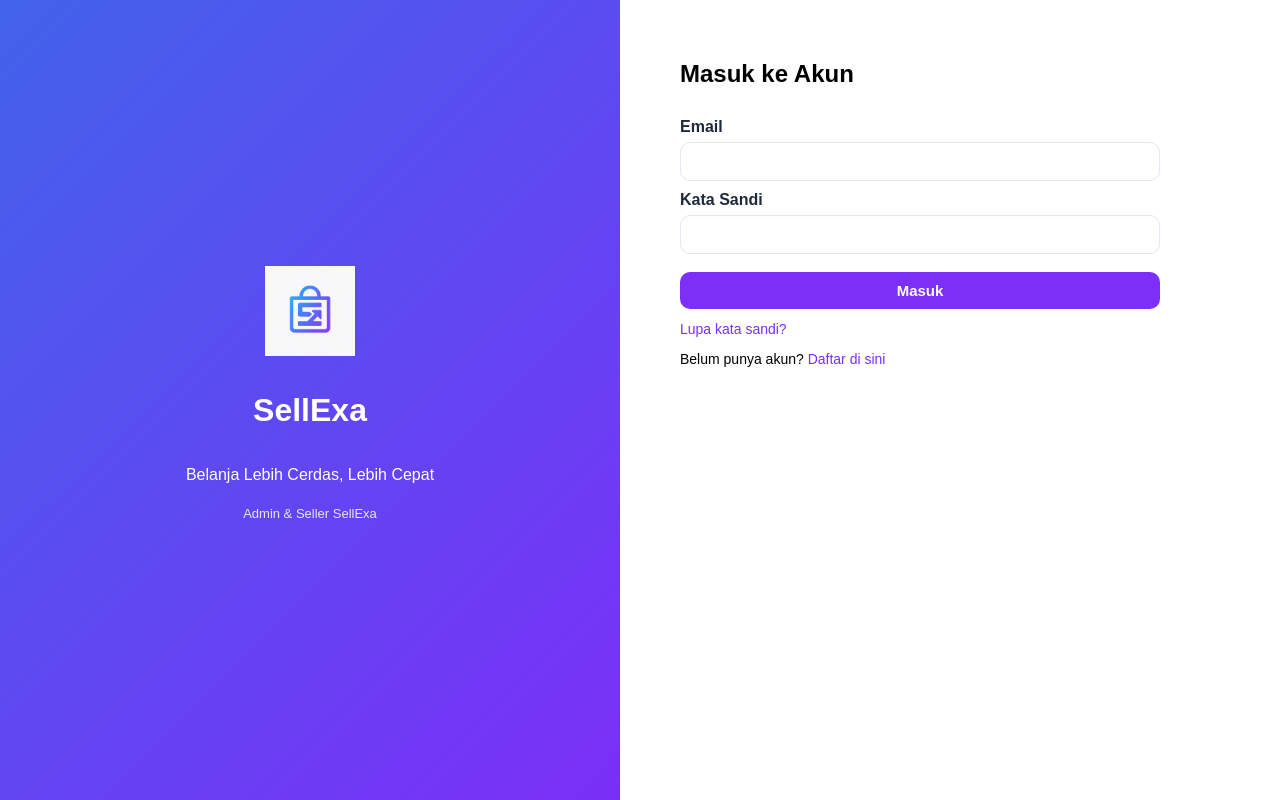
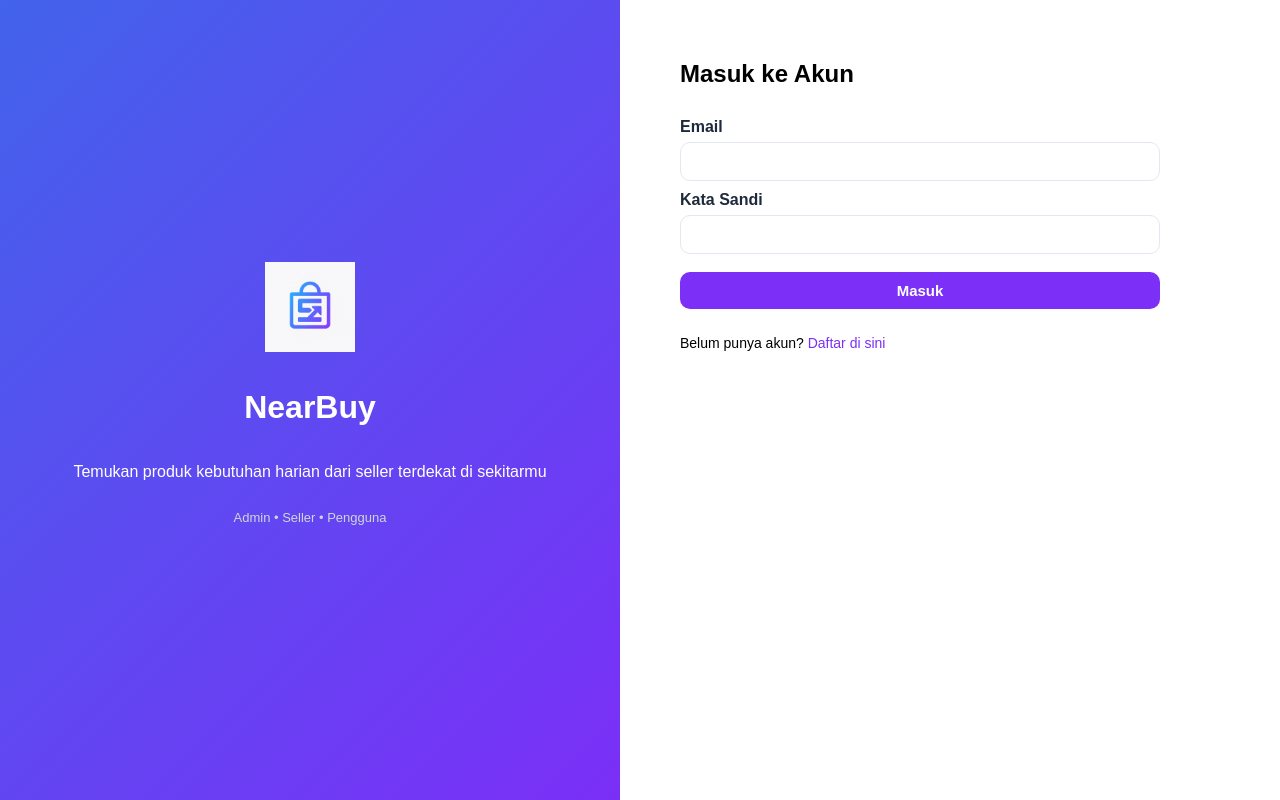
Before and after one commit to mirza-74/NearBuy-Marketplace, a PHP site: page /login.php in a window 1280 px wide. Run offline with PHP 8.4, Linux system fonts and the light colour scheme.

Commit message:
Memperbaiki Login

```diff
--- a/public/login.php
+++ b/public/login.php
@@ -1,78 +1,93 @@
 <?php
 // ===============================================================
-// SellExa – Login (redirect admin -> /admin/index.php)
+// NearBuy – Login
 // ===============================================================
 declare(strict_types=1);
 
 require_once __DIR__ . '/../includes/session.php';
 require_once __DIR__ . '/../includes/db.php';
 
-$BASE = '/Marketplace_SellExa/public';
+// AUTO BASE (tidak perlu hardcode)
+$scriptDir = str_replace('\\', '/', dirname($_SERVER['SCRIPT_NAME'] ?? ''));
+$BASE = rtrim($scriptDir, '/');
 
-// Pastikan PDO strict (jika belum diset di db.php)
-if (isset($pdo) && $pdo instanceof PDO) {
-    $pdo->setAttribute(PDO::ATTR_ERRMODE, PDO::ERRMODE_EXCEPTION);
-    $pdo->setAttribute(PDO::ATTR_DEFAULT_FETCH_MODE, PDO::FETCH_ASSOC);
-}
-
+// variabel UI
 $note  = '';
 $error = '';
 
-// Notifikasi dari register (opsional pakai ?registered=1)
+// notifikasi dari register?registered=1
 if (isset($_GET['registered']) && $_GET['registered'] === '1') {
-    $note = 'Akun berhasil dibuat. Silakan login untuk mulai berbelanja. 🎉';
+    $note = "Akun berhasil dibuat. Silakan login. 🎉";
 }
 
-// Kalau sudah login, arahkan sesuai role
+// jika sudah login arahkan langsung
 if (!empty($_SESSION['user'])) {
     $role = $_SESSION['user']['role'] ?? 'pengguna';
     if ($role === 'admin') {
-        header('Location: ' . $BASE . '/admin/index.php');
+        header("Location: {$BASE}/admin/index.php");
+        exit;
+    } elseif ($role === 'seller') {
+        header("Location: {$BASE}/seller/index.php");
+        exit;
+    } else {
+        header("Location: {$BASE}/index.php");
         exit;
     }
-    header('Location: ' . $BASE . '/index.php');
-    exit;
 }
 
-// Proses form login
+// proses login
 if ($_SERVER['REQUEST_METHOD'] === 'POST') {
     $email = strtolower(trim($_POST['email'] ?? ''));
-    $pass  = (string)($_POST['password'] ?? '');
+    $pass  = trim($_POST['password'] ?? '');
 
     if ($email === '' || $pass === '') {
-        $error = 'Email dan kata sandi wajib diisi.';
+        $error = "Email dan kata sandi wajib diisi.";
     } else {
-        $stmt = $pdo->prepare("SELECT * FROM users WHERE email = ? AND is_active = 1 LIMIT 1");
+        // pastikan kolom yang dipakai sesuai DATABASE NEARBUY
+        $stmt = $pdo->prepare("
+            SELECT id, nama, email, password, role, latitude, longitude
+            FROM users
+            WHERE email = ?
+            LIMIT 1
+        ");
         $stmt->execute([$email]);
         $u = $stmt->fetch();
 
-        if ($u && password_verify($pass, $u['password_hash'])) {
-            // Regenerate session id (anti session fixation)
+        // verifikasi password
+        if ($u && $pass === $u['password']) { // karena database kamu masih plain text
+            // regenerate session id
             if (function_exists('session_regenerate_id')) {
                 session_regenerate_id(true);
             }
 
-            // Simpan user ke session tanpa password_hash
-            $userSafe = $u;
-            unset($userSafe['password_hash']);
-            $_SESSION['user'] = $userSafe;
+            // hapus password sebelum simpan session
+            unset($u['password']);
 
-            // Redirect by role
-            if (($u['role'] ?? 'pengguna') === 'admin') {
-                header('Location: ' . $BASE . '/admin/index.php');
+            $_SESSION['user'] = $u;
+            $_SESSION['user_lat'] = $u['latitude'] ?? null;
+            $_SESSION['user_lng'] = $u['longitude'] ?? null;
+
+            // redirect per role
+            if ($u['role'] === 'admin') {
+                header("Location: {$BASE}/admin/index.php");
+                exit;
+            }
+            if ($u['role'] === 'seller') {
+                header("Location: {$BASE}/seller/index.php");
                 exit;
             }
 
-            header('Location: ' . $BASE . '/index.php');
+            // pengguna biasa → beranda
+            header("Location: {$BASE}/index.php");
             exit;
         } else {
-            $error = 'Email atau kata sandi salah.';
+            $error = "Email atau kata sandi salah.";
         }
     }
 }
 
-// helper
-function h(string $s): string {
+// helper escape
+function e(string $s): string {
     return htmlspecialchars($s, ENT_QUOTES, 'UTF-8');
 }
 ?>
@@ -81,32 +96,33 @@ function h(string $s): string {
 <head>
   <meta charset="UTF-8">
   <meta name="viewport" content="width=device-width, initial-scale=1.0">
-  <title>Login | SellExa</title>
-  <link rel="stylesheet" href="<?= h($BASE) ?>/style-auth.css">
+  <title>Login | NearBuy</title>
+  <link rel="stylesheet" href="<?= e($BASE) ?>/style-auth.css">
   <style>
-    .alert {margin:10px 0;padding:10px;border-radius:8px;font-size:14px}
-    .alert-note {background:#ecfeff;border:1px solid #a5f3fc;color:#075985}
-    .alert-error{background:#fee2e2;border:1px solid #fecaca;color:#991b1b}
+    .alert{padding:10px;border-radius:8px;margin:10px 0;font-size:14px}
+    .note{background:#e0f2fe;color:#0369a1}
+    .err{background:#fee2e2;color:#b91c1c}
   </style>
 </head>
 <body>
 <div class="auth-container">
+
   <div class="auth-left">
-      <img src="<?= h($BASE) ?>/assets/logo-sellexa.png" alt="SellExa" class="logo-auth">
-      <h1>SellExa</h1>
-      <p>Belanja Lebih Cerdas, Lebih Cepat</p>
-      <p style="font-size:13px;margin-top:6px;color:#e5e7eb;">Admin & Seller SellExa</p>
+    <img src="<?= e($BASE) ?>/assets/logo-sellexa.png" class="logo-auth" alt="NearBuy">
+    <h1>NearBuy</h1>
+    <p>Temukan produk kebutuhan harian dari seller terdekat di sekitarmu</p>
+    <p style="font-size:13px;color:#d1d5db;">Admin • Seller • Pengguna</p>
   </div>
 
   <div class="auth-right">
     <h2>Masuk ke Akun</h2>
 
     <?php if ($note): ?>
-        <div class="alert alert-note"><?= h($note) ?></div>
+      <div class="alert note"><?= e($note) ?></div>
     <?php endif; ?>
 
     <?php if ($error): ?>
-        <div class="alert alert-error"><?= h($error) ?></div>
+      <div class="alert err"><?= e($error) ?></div>
     <?php endif; ?>
 
     <form method="POST" class="form-auth" autocomplete="off">
@@ -120,10 +136,10 @@ function h(string $s): string {
     </form>
 
     <div class="auth-links">
-        <a href="#">Lupa kata sandi?</a>
-        <p>Belum punya akun? <a href="<?= h($BASE) ?>/register.php">Daftar di sini</a></p>
+      <p>Belum punya akun? <a href="<?= e($BASE) ?>/register.php">Daftar di sini</a></p>
     </div>
   </div>
+
 </div>
 </body>
 </html>
```
Lines whose indentation alone changed are shown as unchanged.
